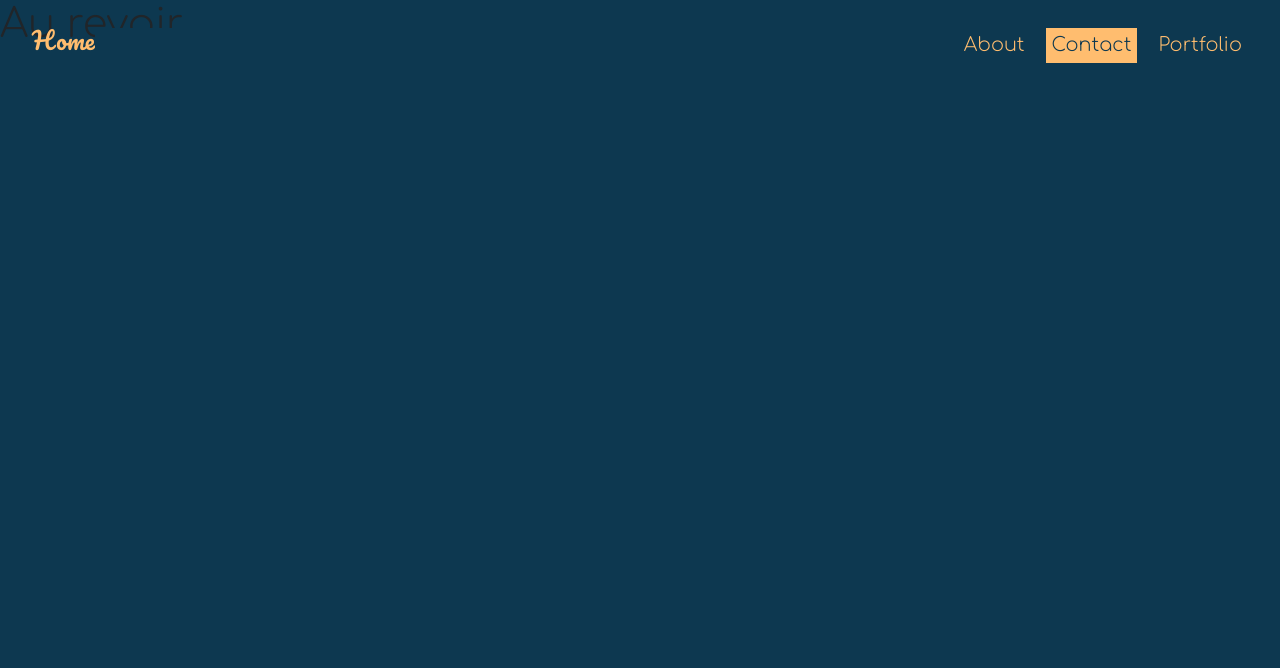
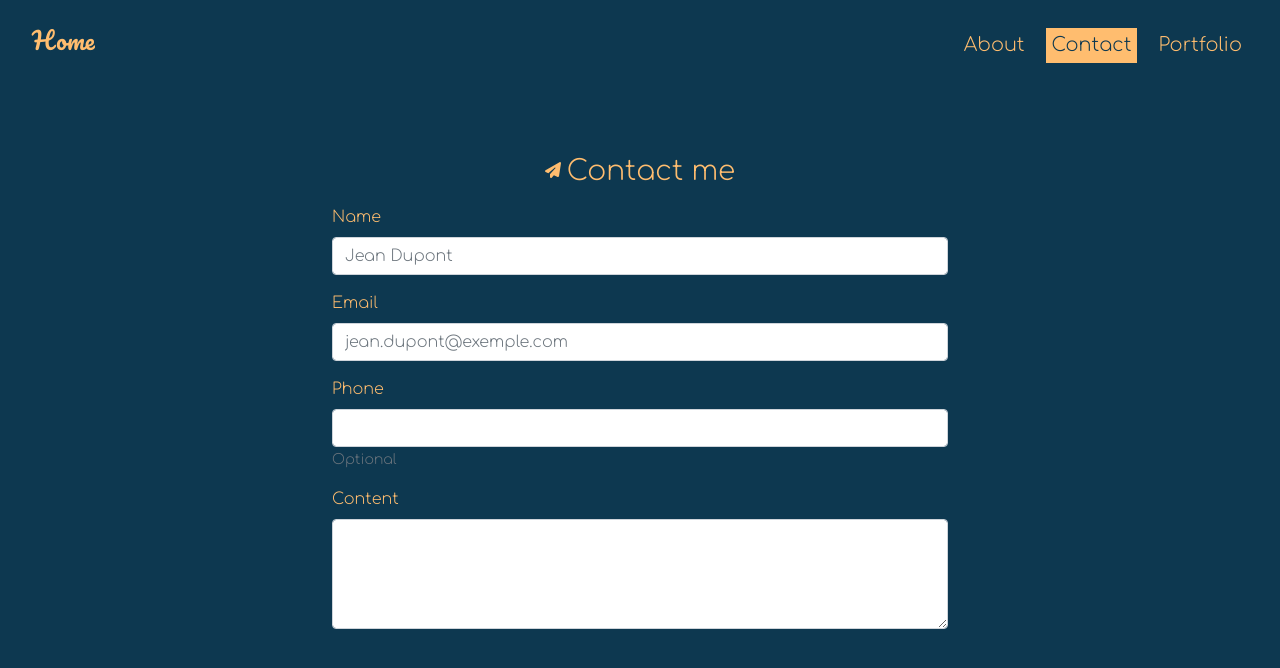
Before and after one commit to vpicard/portfolio, a React (Create React App) app: page /contact in a window 1280 px wide. Shown: the top 668 px of the page. Built offline with nearby package versions, Linux system fonts and the light colour scheme.

Commit message:
design of the contact section

```diff
--- a/package.json
+++ b/package.json
@@ -4,6 +4,7 @@
   "private": true,
   "dependencies": {
     "@fortawesome/fontawesome-svg-core": "^1.3.0",
+    "@fortawesome/free-regular-svg-icons": "^6.0.0",
     "@fortawesome/free-solid-svg-icons": "^6.0.0",
     "@fortawesome/react-fontawesome": "^0.1.17",
     "@testing-library/jest-dom": "^5.16.2",
--- a/src/assets/sass/_contact.scss
+++ b/src/assets/sass/_contact.scss
@@ -1,3 +1,31 @@
 .contact {
+  width: 100%;
+  height: 100%;
+  display: flex;
+  align-items: center;
+  justify-content: center;
+  color: $secondary;
 
+  .container {
+    display: flex;
+    flex-direction: column;
+
+    .title {
+      display: flex;
+      justify-content: center;
+      align-items: center;
+
+      h3 {
+          margin-left: 6px;
+      }
+    }
+  }
 }
+
+// Medium devices (tablets, 992px and up)
+@include media-breakpoint-up(lg) {
+    .container {
+        margin-left: 25%;
+        margin-right: 25%;
+    }
+  }
--- a/src/components/About.js
+++ b/src/components/About.js
@@ -1,5 +1,5 @@
 import React, { useState } from "react";
-import { Col, Row, Nav, Button } from "react-bootstrap";
+import { Col, Row } from "react-bootstrap";
 import Education from "./Education";
 import Experience from "./Experience";
 import Navigation from "./Navigation";
--- a/src/components/Contact.js
+++ b/src/components/Contact.js
@@ -1,13 +1,44 @@
-import React from 'react';
-import Navigation from './Navigation';
+import React from "react";
+import Navigation from "./Navigation";
+import { Container, Form } from "react-bootstrap";
+import { FontAwesomeIcon } from "@fortawesome/react-fontawesome";
+import { faPaperPlane } from "@fortawesome/free-solid-svg-icons";
 
 const Contact = () => {
-    return (
-        <div className='contact'>
-            <Navigation />
-            <h1>Au revoir</h1>
+  return (
+    <div className="contact">
+      <Navigation />
+      <Container>
+        <div className="title mb-3" lg={12}>
+          <FontAwesomeIcon className="mb-1" icon={faPaperPlane} />
+          <h3 className="mb-0 mt-0">Contact me</h3>
         </div>
-    );
+        <Form>
+          <Form.Group className="mb-3" controlId="formBasicEmail">
+            <Form.Label>Name</Form.Label>
+            <Form.Control type="text" placeholder="Jean Dupont" required />
+          </Form.Group>
+          <Form.Group className="mb-3" controlId="formBasicEmail">
+            <Form.Label>Email</Form.Label>
+            <Form.Control
+              type="email"
+              placeholder="jean.dupont@exemple.com"
+              required
+            />
+          </Form.Group>
+          <Form.Group className="mb-3" controlId="formBasicEmail">
+            <Form.Label>Phone</Form.Label>
+            <Form.Control type="tel" />
+            <Form.Text className="text-muted">Optional</Form.Text>
+          </Form.Group>
+          <Form.Group className="mb-3" controlId="exampleForm.ControlTextarea1">
+            <Form.Label>Content</Form.Label>
+            <Form.Control as="textarea" rows={4} />
+          </Form.Group>
+        </Form>
+      </Container>
+    </div>
+  );
 };
 
 export default Contact;
```
Also changed, not shown: 1 other file (tests, documents, lock files or other folders).
